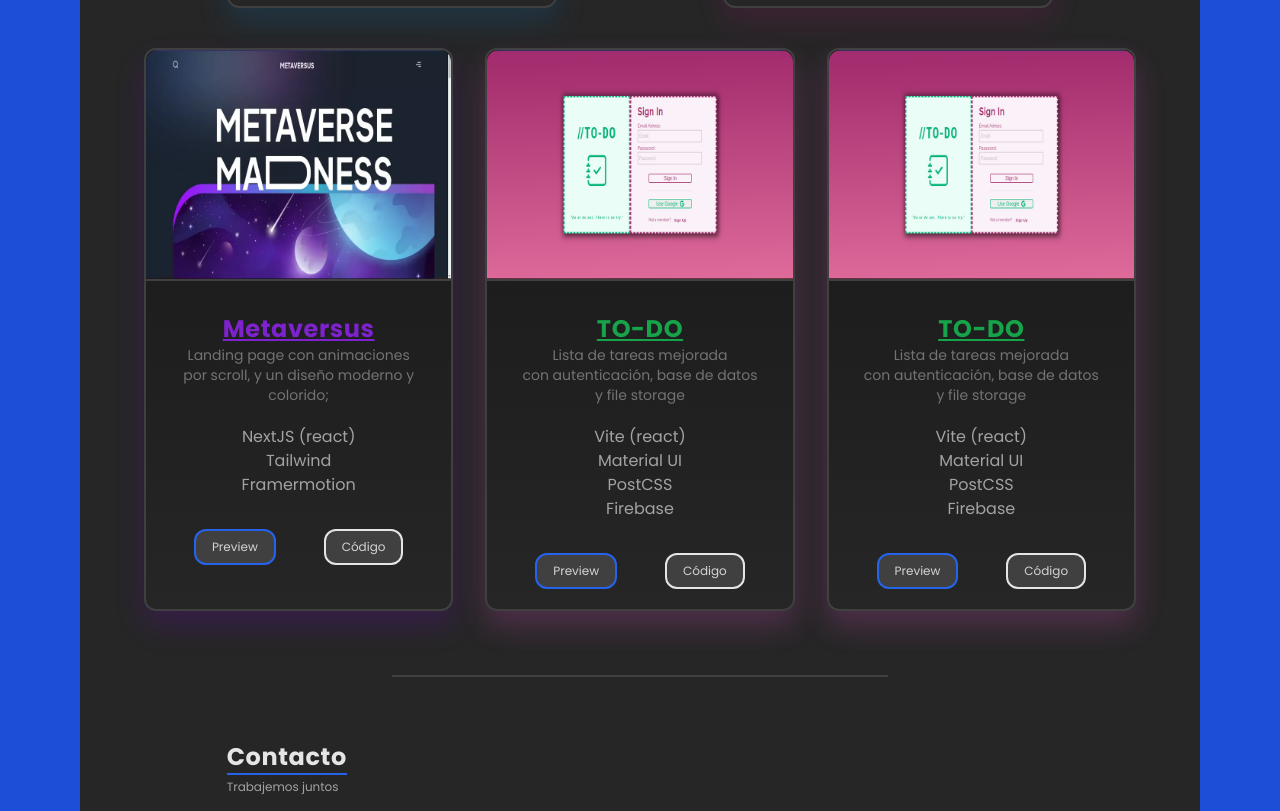
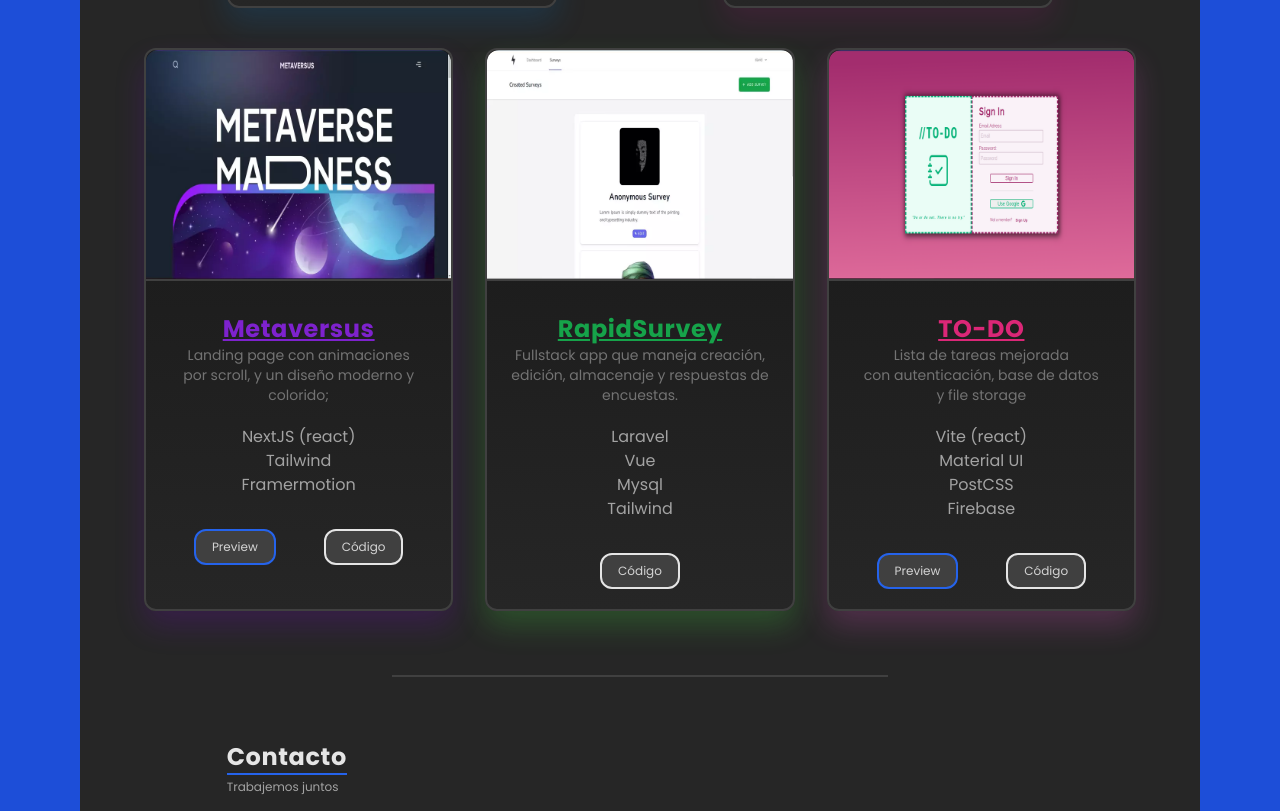
Before and after one commit to purplesage/david_portfolio, an Astro site: page / in a window 1280 px wide. Shown: the part 1715-2526 px from the top of the page. Built offline with nearby package versions, Linux system fonts and the light colour scheme; Astro itself is replaced by a stand-in of ours; what tailwindcss-hero-patterns would draw is missing.

Commit message:
add rapidsurvey

```diff
--- a/src/components/Hero.astro
+++ b/src/components/Hero.astro
@@ -29,11 +29,9 @@
 			</p>
 			<div class="mt-8 flex flex-col gap-4 sm:mt-16 sm:flex-row sm:gap-10">
 				<a
-					target="_blank"
-					rel="noopener noreferrer"
-					href="#"
+					href="#proyectos"
 					class="text rounded-xl border-2 border-blue-600 bg-neutral-700 py-2 px-4 text-sm text-neutral-300 drop-shadow-sm hover:bg-blue-600 hover:text-white"
-					>Curriculum</a
+					>Proyectos</a
 				>
 
 				<a
--- a/src/components/Projects.astro
+++ b/src/components/Projects.astro
@@ -4,6 +4,7 @@ import Lyriks from './projects/Lyriks.astro';
 import Tik from './projects/Tik.astro';
 import Metaversus from './projects/Metaversus.astro';
 import Todo from './projects/Todo.astro';
+import Rapidsurvey from './projects/Rapidsurvey.astro';
 ---
 
 <section class="mt-10" id="proyectos">
@@ -21,7 +22,7 @@ import Todo from './projects/Todo.astro';
 
 	<div class="lg:flex-grow-2 flex flex-col gap-8 lg:flex-row">
 		<Metaversus />
-		<Todo />
+		<Rapidsurvey />
 		<Todo />
 	</div>
 </section>
--- a/src/components/projects/Lyriks.astro
+++ b/src/components/projects/Lyriks.astro
@@ -12,7 +12,7 @@
 				<h3 class="text-2xl font-bold tracking-wide text-blue-700 underline">
 					Lyrikz
 				</h3>
-				<p class="text-xs text-neutral-500 sm:text-base">Clon de spotify</p>
+				<p class="text-xs text-neutral-500 sm:text-sm">Clon de spotify</p>
 			</div>
 			<ul
 				class="flex flex-col items-center text-sm text-neutral-400 sm:text-base"
--- /dev/null
+++ b/src/components/projects/Rapidsurvey.astro
@@ -0,0 +1,39 @@
+<div
+	class="mt-10 rounded-xl border-2 border-neutral-700 bg-gradient-to-b from-neutral-900 to-neutral-800 shadow-[0_15px_30px_rgba(69,_245,_66,_0.2)] sm:mx-auto sm:w-3/4 lg:w-1/3"
+>
+	<div class="flex flex-col items-center gap-5">
+		<img
+			class="rounded-t-xl border-b-2 border-neutral-700"
+			src="/rapidsurvey.webp"
+			alt="project image"
+		/>
+		<div class="p-3">
+			<div class="mb-5 flex flex-col items-center">
+				<h3 class="text-2xl font-bold tracking-wide text-green-600 underline">
+					RapidSurvey
+				</h3>
+				<p class="text-center text-xs text-neutral-500 sm:text-sm">
+					Fullstack app que maneja creación, edición, almacenaje y respuestas de
+					encuestas.
+				</p>
+			</div>
+			<ul
+				class="flex flex-col items-center text-center text-sm text-neutral-400 sm:text-base"
+			>
+				<li>Laravel</li>
+				<li>Vue</li>
+				<li>Mysql</li>
+				<li>Tailwind</li>
+			</ul>
+		</div>
+	</div>
+	<div class="my-5 flex justify-evenly">
+		<a
+			href="https://github.com/purplesage/rapidsurvey"
+			target="_blank"
+			rel="noopener noreferrer"
+			class="text rounded-xl border-2 border-neutral-200 bg-neutral-700 py-2 px-4 text-xs text-neutral-300"
+			>Código</a
+		>
+	</div>
+</div>
--- a/src/components/projects/Todo.astro
+++ b/src/components/projects/Todo.astro
@@ -9,7 +9,7 @@
 		/>
 		<div class="p-3">
 			<div class="mb-5 flex flex-col items-center">
-				<h3 class="text-2xl font-bold tracking-wide text-green-600 underline">
+				<h3 class="text-2xl font-bold tracking-wide text-pink-600 underline">
 					TO-DO
 				</h3>
 				<p class="text-center text-xs text-neutral-500 sm:text-sm">
```
Also changed, not shown: public/rapidsurvey.webp (added).
